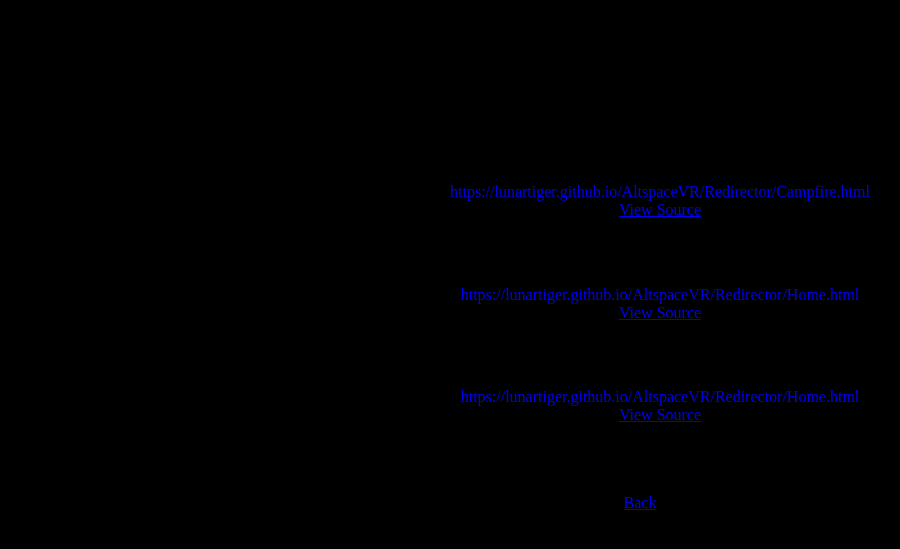
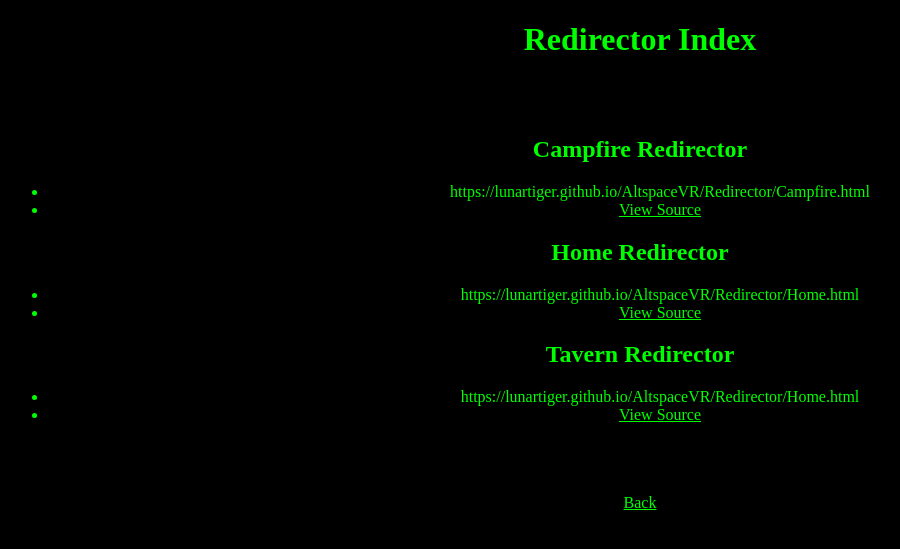
Before and after one commit to LunarTiger/AltspaceVR, a Jekyll site: the page Redirector/index.html, which Jekyll copies as it is, in a window 1280 px wide. Shown: the top 549 px of the page, without its empty margins (0-900 px from the left). Built offline with Jekyll 4.4.1, drawn with Linux system fonts in a browser that asks for light colours.

Commit message:
Update index.html

```diff
--- a/Redirector/index.html
+++ b/Redirector/index.html
@@ -2,12 +2,12 @@
 <html>
 	<head>
 		<style>
-			body {text-align:center;background-color: #000000;color: 00FF00;}
+			body {text-align:center;background-color: #000000;color: #00FF00;}
 			table {margin-left:auto;margin-right:auto;}
-      a:link {color: 00ff00;}
-      a:visited {color: 008900;}
-      a:hover {color: 00bf00;}
-      a:active {color: 008900;}
+			a:link {color: #00ff00;}
+			a:visited {color: #008900;}
+			a:hover {color: #00bf00;}
+			a:active {color: #008900;}
 		</style>
 		<meta charset="UTF-8">
 		<meta name="viewport" content="width=device-width, initial-scale=1.0">
```
